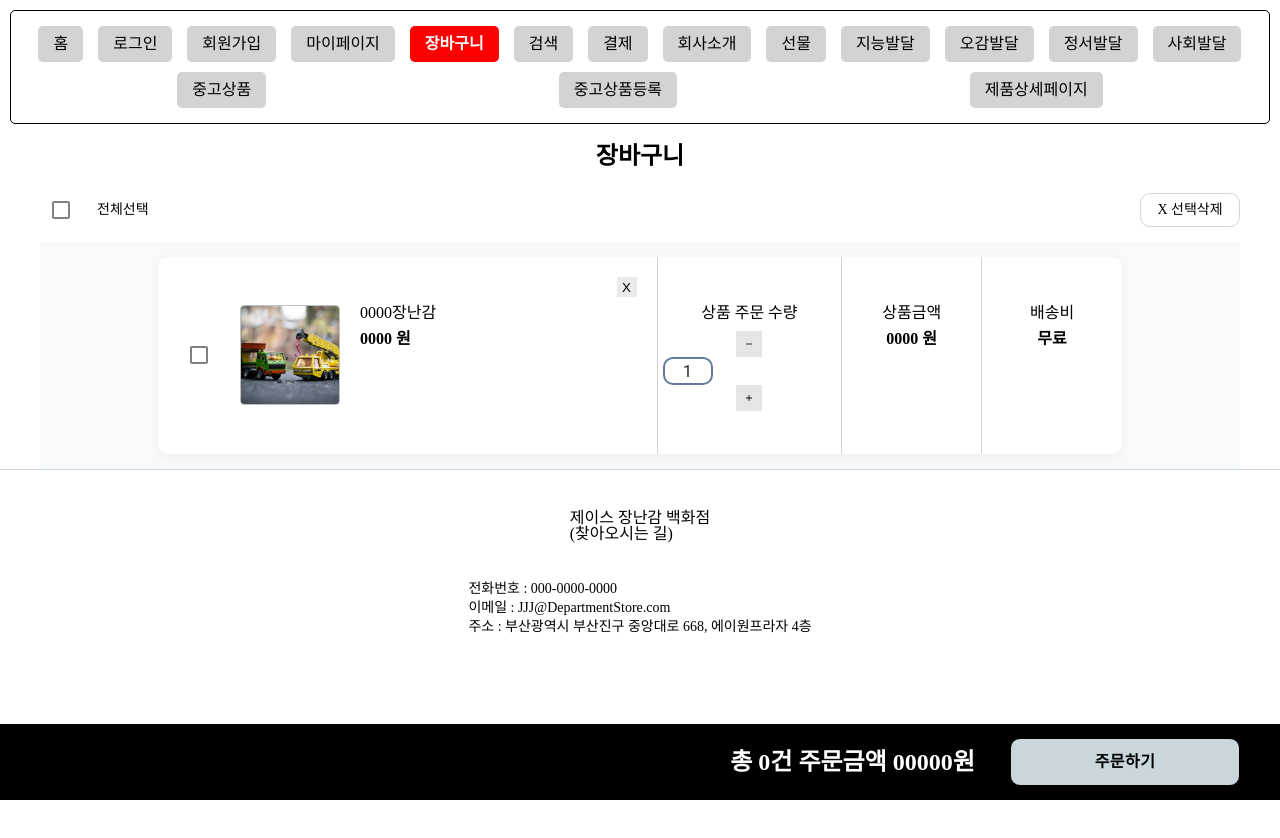
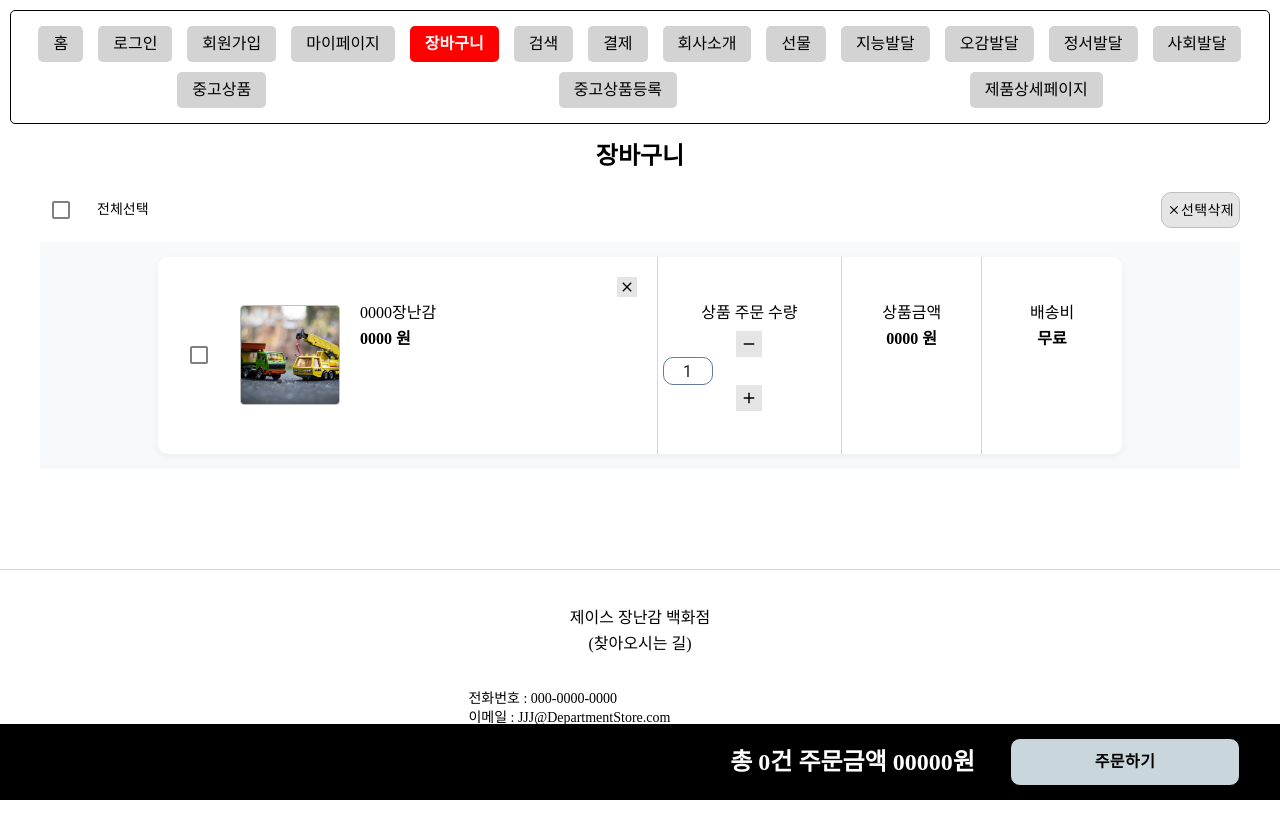
Before and after one commit to j1-y00n/JJJ-web, a React (Create React App) app in the folder JJJ-Web/: page /cart in a window 1280 px wide. Shown: the top 838 px of the page. Before the commit the page ends 800 px from the top, so only its background shows below. Built offline with nearby package versions, Linux system fonts and the light colour scheme; what fast-shuffle would draw is missing.

Commit message:
240814 muibutton 및 fixed위치 수정 wishlist css수정

```diff
--- a/JJJ-Web/src/components/Footer.tsx
+++ b/JJJ-Web/src/components/Footer.tsx
@@ -1,16 +1,16 @@
 // 변지윤
-import { Link } from 'react-router-dom';
+import { useNavigate } from 'react-router-dom';
 import styles from  '../styles/components/Footer.module.css';
 
 export default function Footer() {
+  const navigate = useNavigate();
+
   return (
     <footer className={styles.footer}>
       <div className={styles.footer__inner}>
-        <div className={styles.footer__map}>
-          <Link to='/company'>
+        <div className={styles.footer__map} onClick={() => navigate('/company')}>
             <p>제이스 장난감 백화점</p>
             <p>(찾아오시는 길)</p>
-          </Link>
         </div>
         <div className={styles.footer__detail}>
           <p>전화번호 : 000-0000-0000</p>
--- a/JJJ-Web/src/pages/Cart.tsx
+++ b/JJJ-Web/src/pages/Cart.tsx
@@ -9,6 +9,7 @@ import Button from '@mui/material/Button';
 import RemoveIcon from '@mui/icons-material/Remove';
 import AddIcon from '@mui/icons-material/Add';
 import { useCounter } from '../hooks/useCounter';
+import ClearIcon from '@mui/icons-material/Clear';
 
 
 // Select component
@@ -20,7 +21,9 @@ export const CustomSelect = () => {
         <div className={styles.select__total__title}>전체선택</div>
       </div>
       <div className={styles.select__delete}>
-        <div className={styles.select__delete__title}>X 선택삭제</div>
+        <Button color='info'>
+          <ClearIcon sx={{ fontSize: '14px' }} /> 선택삭제
+        </Button>
       </div>
     </div>
   );
@@ -37,7 +40,9 @@ interface CustomProductProps {
 export const CustomProduct = ({ descClassName, imgClassName, titleClassName, contextClassName }: CustomProductProps) => {
   return (
     <div className={`${styles.list__desc} ${descClassName ? descClassName : ''}`}>
-      <CustomButton content='X' className={styles.btn__delete} />
+      <IconButton className={styles.btn__delete}>
+        <ClearIcon sx={{ fontSize: '16px' }} />
+      </IconButton>
       <div className={styles.desc__container}>
         <Checkbox {...label} color='primary' />
         <img src={exampleImg} alt="상품이미지" className={`${styles.desc__image} ${imgClassName ? imgClassName : ''}`} />
@@ -47,23 +52,6 @@ export const CustomProduct = ({ descClassName, imgClassName, titleClassName, con
         </div>
       </div>
     </div>
-  );
-};
-
-// Button component
-interface CustomButtonProps {
-  content: string;
-  className?: string;
-  onclick?: () => void;
-};
-
-const CustomButton = ({ content, className, onclick }: CustomButtonProps) => {
-  return (
-    <button
-      className={`${styles.btn} ${className}`}
-    >
-      {content}
-    </button>
   );
 };
 
@@ -85,8 +73,8 @@ export default function Cart() {
   };
 
   return (
-    <>
-      <div className={styles.cart}>
+    <div className='flex__container'>
+
         <div className={styles.cart__container}>
           <div className={styles.cart__title}>장바구니</div>
 
@@ -102,17 +90,12 @@ export default function Cart() {
               <div className={styles.list__quantity}>
                 <div className={styles.title__font}>상품 주문 수량</div>
                 <div>
-                  {/* <CustomButton content='-' />
-                  <input type="number" style={{width: '50px', marginRight: '10px', marginLeft: '10px'}} />
-                  <CustomButton content='+' /> */}
-
-                  <IconButton onClick={decreaseCounter}>
-                    <RemoveIcon sx={{ fontSize: '10px' }} />
+                  <IconButton className={styles.btn__quantity} onClick={decreaseCounter}>
+                    <RemoveIcon sx={{ fontSize: '18px' }} />
                   </IconButton>
                   <TextField
                     id='outlined'
                     type='text'
-                    focused
                     value={count}
                     onChange={handleChange}
                     InputProps={{
@@ -127,8 +110,8 @@ export default function Cart() {
                       },
                     }}
                   />
-                  <IconButton onClick={increaseCounter}>
-                    <AddIcon sx={{ fontSize: '10px' }} />
+                  <IconButton className={styles.btn__quantity} onClick={increaseCounter}>
+                    <AddIcon sx={{ fontSize: '18px' }} />
                   </IconButton>
 
                 </div>
@@ -148,6 +131,9 @@ export default function Cart() {
           </div>
 
         </div>
+
+      <div style={{marginBottom: '50px', width: '100%'}}>
+        <Footer />
       </div>
 
       {/* FIXED */}
@@ -157,10 +143,6 @@ export default function Cart() {
           <Button className={styles.fixed__order}>주문하기</Button>
         </div>
       </div>
-
-      <div style={{marginBottom: '50px'}}>
-        <Footer />
-      </div>
-    </>
+    </div>
   );
 };
--- a/JJJ-Web/src/pages/CreateUsedProduct.tsx
+++ b/JJJ-Web/src/pages/CreateUsedProduct.tsx
@@ -1,6 +1,6 @@
 // 변지윤
 // 중고 제품 등록
-import React from 'react';
+import React, { useState } from 'react';
 import styles from '../styles/pages/CreateUsedProduct.module.css';
 import Radio from '@mui/material/Radio';
 import RadioGroup from '@mui/material/RadioGroup';
@@ -13,7 +13,7 @@ import { InputAdornment, OutlinedInput, Typography } from '@mui/material';
 
 export default function CreateUsedProduct() {
   // 상품상태 radio button
-  const [condition, setCondition] = React.useState('새상품(미사용)');
+  const [condition, setCondition] = useState('새상품(미사용)');
 
   const handleConditionChange = (
     event: React.ChangeEvent<HTMLInputElement>
@@ -22,7 +22,7 @@ export default function CreateUsedProduct() {
   };
 
   // 직거래 radio button
-  const [transaction, setTransaction] = React.useState('가능');
+  const [transaction, setTransaction] = useState('가능');
 
   const handleTransactionChange = (
     event: React.ChangeEvent<HTMLInputElement>
@@ -43,10 +43,9 @@ export default function CreateUsedProduct() {
   } = useInput('');
 
   return (
-    <>
-      <form action=''>
-        <div className={styles.createUsedProduct__container}>
-          <div className={styles.createUsedProduct__header}>중고 상품 등록</div>
+    <div className='flex__container'>
+      <form>
+        <div className={styles.createUsedProduct__header}>중고 상품 등록</div>
           <div className={styles.createUsedProduct__inner}>
             {/* 상품정보 */}
             <div className={styles.create__desc__container}>
@@ -179,22 +178,21 @@ export default function CreateUsedProduct() {
               </div>
             </div>
           </div>
-        </div>
 
-        {/* Fixed */}
-        <div className={styles.fixed__container}>
-          <div className={styles.fixed__inner}>
-            <button type='submit' className={styles.fixed__create}>
-              등록하기
-            </button>
-          </div>
-        </div>
       </form>
 
-      <div style={{marginBottom: '50px', marginTop: '100px'}}>
+      <div style={{marginBottom: '50px', marginTop: '100px', width: '100%'}}>
         <Footer />
       </div>
 
-    </>
+      {/* Fixed */}
+      <div className={styles.fixed__container}>
+        <div className={styles.fixed__inner}>
+          <button className={styles.fixed__create}>
+            등록하기
+          </button>
+        </div>
+      </div>
+    </div>
   );
 }
--- a/JJJ-Web/src/pages/MyUsedProduct.tsx
+++ b/JJJ-Web/src/pages/MyUsedProduct.tsx
@@ -2,7 +2,7 @@
 // 내 중고상품 목록
 import React from 'react'
 import styles from '../styles/pages/MyUsedProduct.module.css'
-import { Box, Tab, Tabs } from '@mui/material';
+import { Box, Button, Tab, Tabs } from '@mui/material';
 import exampleImg from '../assets/images/cars.jpg';
 import { wrap } from 'module';
 
@@ -18,9 +18,9 @@ function CustomTabPanel(props: TabPanelProps) {
 
   return (
     <div
+      id={`simple-tabpanel-${index}`}
       role="tabpanel"
       hidden={value !== index}
-      id={`simple-tabpanel-${index}`}
       aria-labelledby={`simple-tab-${index}`}
       {...other}
     >
@@ -48,7 +48,9 @@ const CustomMyUsedItem = () => {
       <div>1개</div>
     </div>
     <div>
-      <button className={styles.myused__button}>게시글 삭제</button>
+      <Button className={styles.myused__button}>
+        게시글 삭제
+      </Button>
     </div>
   </div>
   )
@@ -65,7 +67,7 @@ export default function MyUsedProduct() {
   return (
     <Box sx={{ width: '100%', paddingLeft: '20px' }}>
       <Box sx={{ borderBottom: 1, borderColor: 'divider' }}>
-        <Tabs value={value} onChange={handleChange} aria-label="basic tabs example" textColor="primary">
+        <Tabs value={value} onChange={handleChange} aria-label="basic tabs" textColor="primary">
           <Tab label="판매중" {...a11yProps(0)} />
           <Tab label="판매완료" {...a11yProps(1)} />
         </Tabs>
--- a/JJJ-Web/src/styles/pages/Cart.module.css
+++ b/JJJ-Web/src/styles/pages/Cart.module.css
@@ -1,32 +1,21 @@
 /* 변지윤 */
-.cart {
-  display: flex;
-  flex-direction: column;
-  align-items: center;
+.cart__container {
+  width: var(--max-width);
+  margin-bottom: 100px;
 }
 
-.cart__container {
-  width: var(--max-width);
-}
-
-.btn {
-  width: 20px;
-  height: 20px;
-  background-color: rgb(234, 234, 234);
-  border: none;
-  cursor: pointer;
-}
-
-.btn:hover {
-  /* border: 1px solid var(--color-blue); */
-  background-color: var(--color-blue);
-  color: var(--color-white);
-}
-
-.btn__delete {
+.list__desc .btn__delete {
   position: absolute;
   top: 20px;
   right: 20px;
+  width: 20px;
+  height: 20px;
+}
+
+.list__quantity .btn__quantity {
+  width: 26px;
+  height: 26px;
+  padding: 2px;
 }
 
 .cart__title {
--- a/JJJ-Web/src/styles/pages/MyUsedProduct.module.css
+++ b/JJJ-Web/src/styles/pages/MyUsedProduct.module.css
@@ -1,7 +1,7 @@
 /* 변지윤 */
 .myused__container {
   width: 172px;
-  border: 1px solid var(--color-grey);
+  border: 1px solid var(--color-grey-bg);
   border-radius: var(--border-radius);
   box-shadow: 0px 3px 9px rgba(0, 0, 0, .2);
   padding: 10px;
@@ -29,10 +29,6 @@
 }
 
 .myused__button {
+  padding: 4px !important;
   width: 100%;
-  padding: 4px;
-  cursor: pointer;
-  background-color: var(--color-blue-light);
-  border: none;
-  border-radius: var(--border-radius);
 }
--- a/JJJ-Web/src/styles/pages/WishList.module.css
+++ b/JJJ-Web/src/styles/pages/WishList.module.css
@@ -7,8 +7,13 @@
 
 .wish__container .wish__desc {
   width: 910px;
-  border: none;
+  /* border: none; */
   padding: 12px 0;
+  border: 1px solid var(--color-grey-bg);
+  border-radius: var(--border-radius);
+  box-shadow: 0px 2px 6px rgba(0, 0, 0, .2);
+  /* padding: 10px; */
+  margin: 20px 0px;
 }
 
 .wish__desc .wish__img {
```
